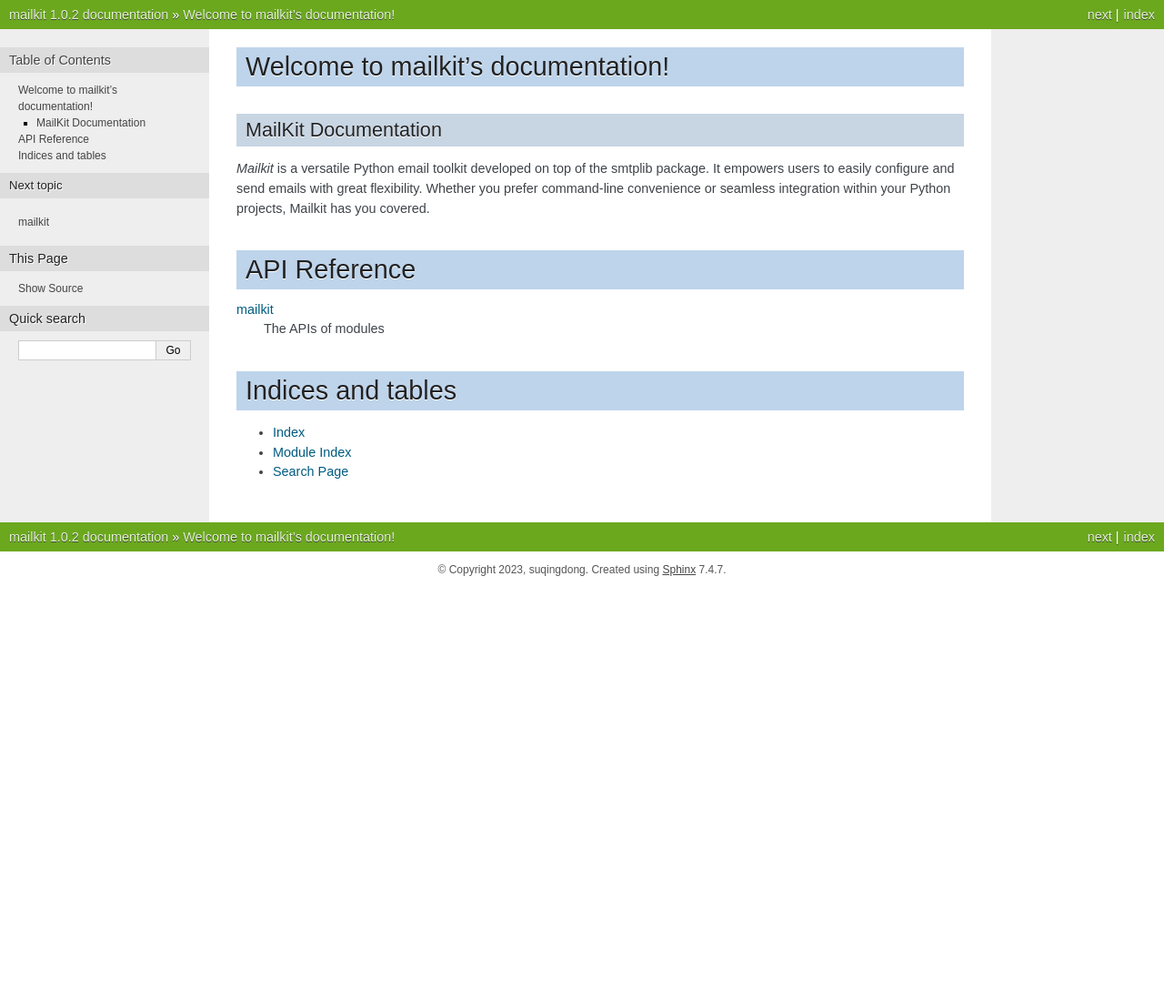
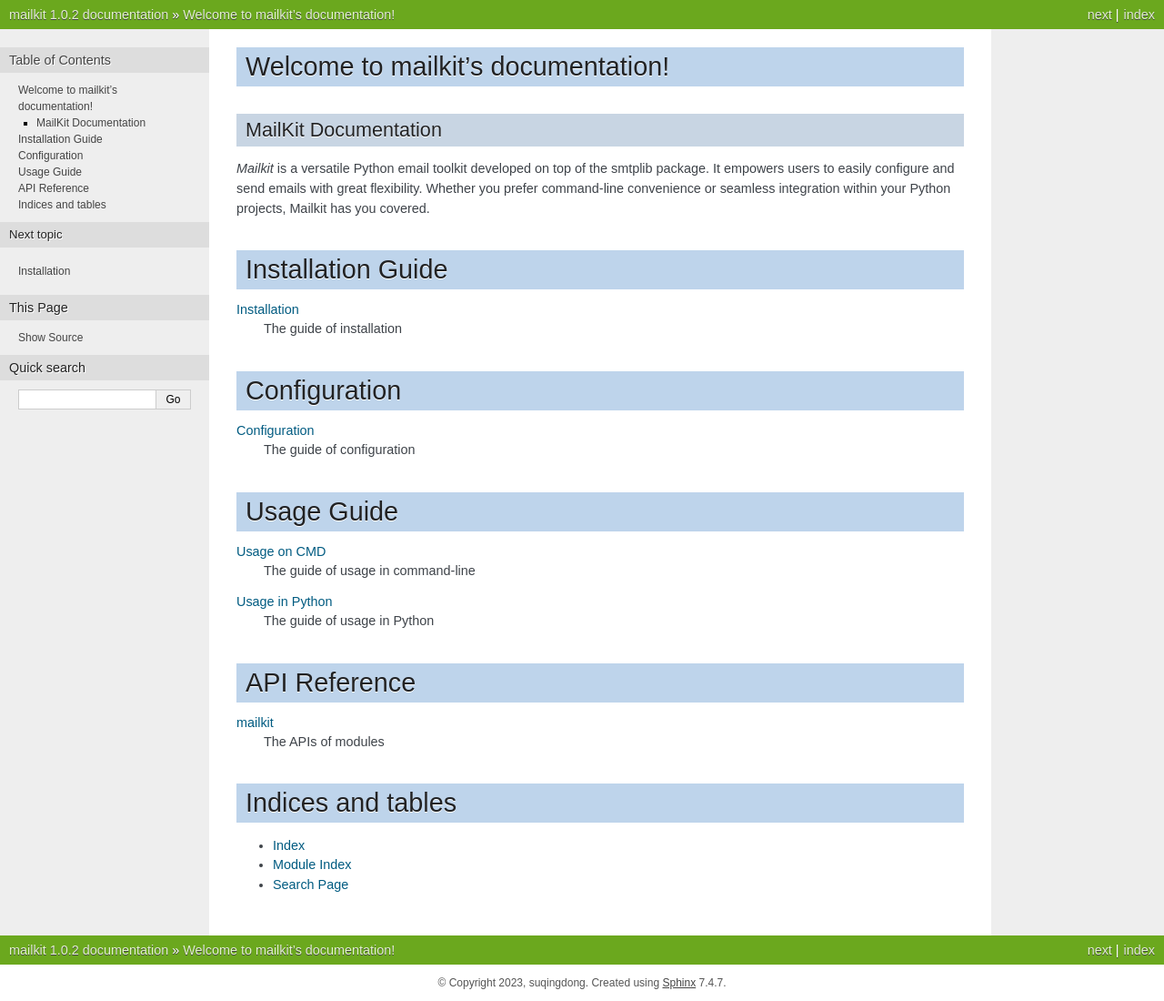
Before and after one commit to suqingdong/mailkit, a Sphinx documentation site: the page built from docs/source/index.rst, in a window 1280 px wide. Shown: the whole page at 91% size. Built offline with Sphinx 7.4.7, drawn with Linux system fonts in a browser that asks for light colours; before the commit the page ends 900 px from its top, so only the background shows below that.

Commit message:
add docs

```diff
--- a/docs/source/index.rst
+++ b/docs/source/index.rst
@@ -12,6 +12,45 @@
 It empowers users to easily configure and send emails with great flexibility.
 Whether you prefer command-line convenience or seamless integration within your Python projects, Mailkit has you covered.
 
+
+Installation Guide
+==================
+.. toctree::
+   :caption: Installation
+   :hidden:
+
+   installation
+
+:doc:`installation`
+   The guide of installation
+
+
+Configuration
+=============
+.. toctree::
+   :caption: Configuration
+   :hidden:
+
+   configuration
+
+:doc:`configuration`
+   The guide of configuration
+
+
+Usage Guide
+===========
+.. toctree::
+   :caption: Usage
+   :hidden:
+
+   usage_cmd
+   usage_python
+
+:doc:`usage_cmd`
+   The guide of usage in command-line
+
+:doc:`usage_python`
+   The guide of usage in Python
 
 
 API Reference
--- a/setup.py
+++ b/setup.py
@@ -15,6 +15,10 @@
     long_description=BASE_DIR.joinpath('README.md').read_text(),
     long_description_content_type='text/markdown',
     url=version_info['url'],
+    project_urls={
+        'Documentation': 'https://mailkit.readthedocs.io',
+        'Tracker': 'https://github.com/suqingdong/mailkit/issues',
+    },
     license='MIT License',
     install_requires=BASE_DIR.joinpath('requirements.txt').read_text().strip().split(),
     packages=find_packages(),
```
Also changed, not shown: README.md (+4 -0 lines), docs/source/configuration.rst (added, +34 -0 lines), docs/source/installation.rst (added, +7 -0 lines), docs/source/usage_cmd.rst (added, +72 -0 lines), docs/source/usage_python.rst (added, +38 -0 lines), 2 other files.
